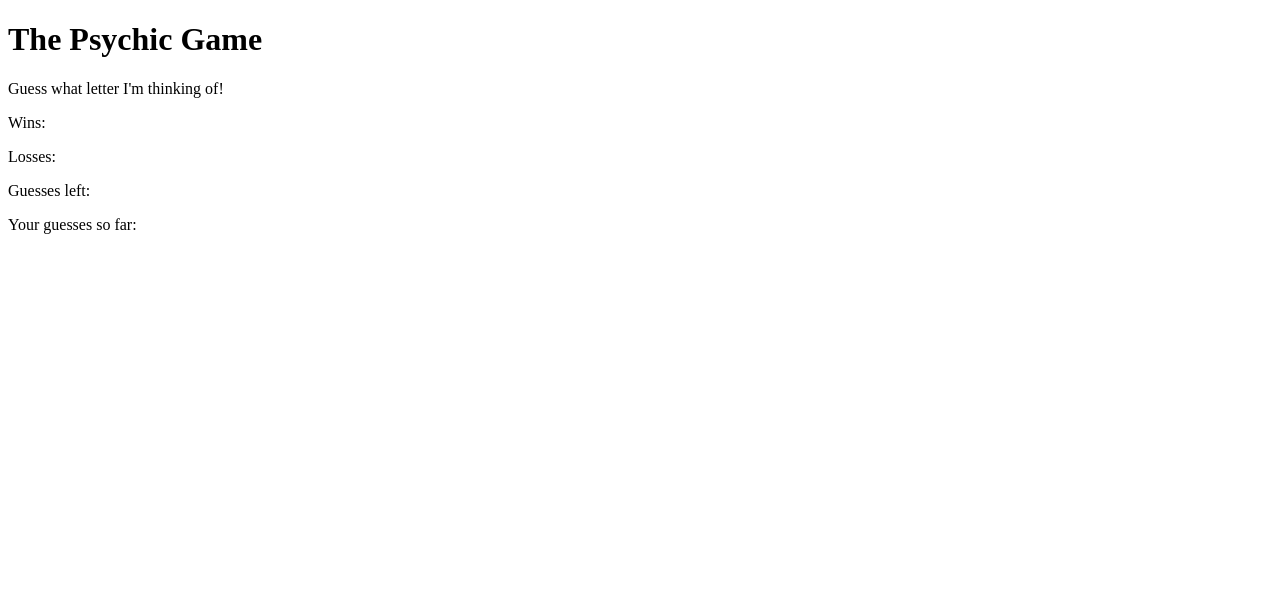
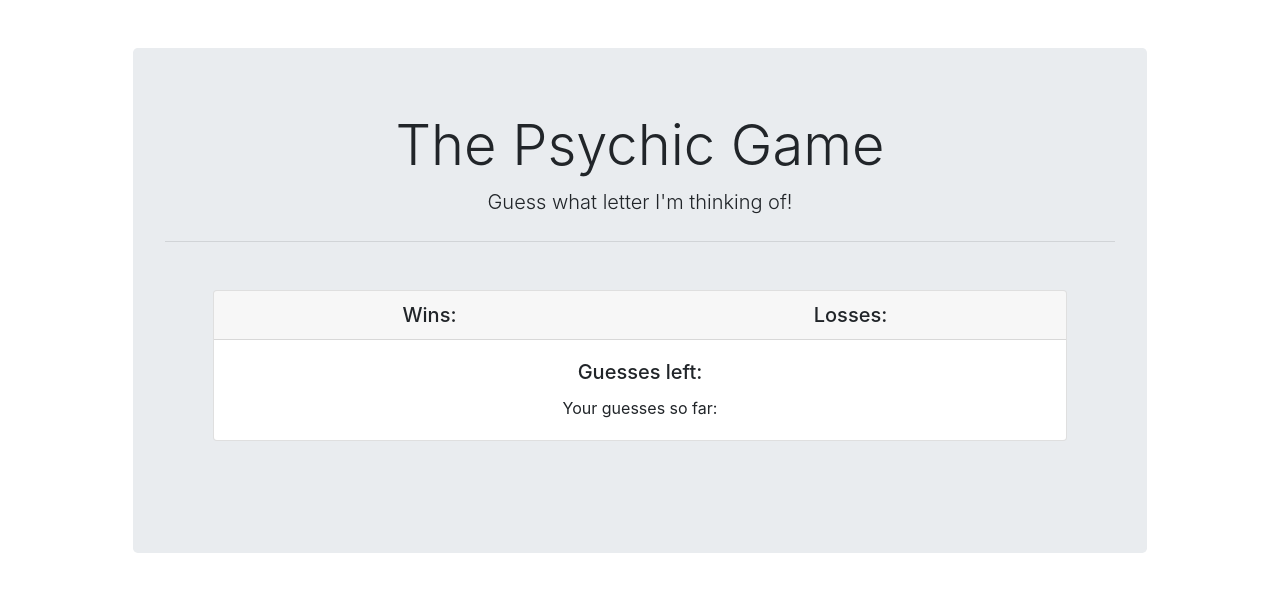
Before and after one commit to JYoung32/psychic-game, a plain HTML site: page index.html in a window 1280 px wide. Drawn offline with nearby package versions, Linux system fonts and the light colour scheme.

Commit message:
added bootstrap styling

```diff
--- a/index.html
+++ b/index.html
@@ -1,20 +1,44 @@
 <!DOCTYPE html>
 <html lang='en'>
+
 <head>
     <meta charset='UTF-8'>
     <meta name='viewport' content='width=device-width, initial-scale=1.0'>
     <meta http-equiv='X-UA-Compatible' content='ie=edge'>
+    <link rel='stylesheet' href='https://stackpath.bootstrapcdn.com/bootstrap/4.4.1/css/bootstrap.min.css' integrity='sha384-Vkoo8x4CGsO3+Hhxv8T/Q5PaXtkKtu6ug5TOeNV6gBiFeWPGFN9MuhOf23Q9Ifjh' crossorigin='anonymous'>
     <title>Psychic Game</title>
 </head>
+
 <body>
-    <div id='game'>
-        <h1>The Psychic Game</h1>
-        <p>Guess what letter I'm thinking of!</p>
-        <p id='wins'>Wins:</p>
-        <p id='losses'>Losses:</p>
-        <p id='guessesLeft'>Guesses left:</p>
-        <p id='guessesSoFar'>Your guesses so far:</p>
+
+    <div class='container'>
+        <div id='game' class='jumbotron m-5'>
+            <h1 class='display-4 text-center'>The Psychic Game</h1>
+            <p class='lead text-center'>Guess what letter I'm thinking of!</p>
+            <hr class="my-4">
+            <div class="card m-5">
+                <h5 id='score' class="card-header">
+                    <div class='row'>
+                    <div id='wins' class='col-md text-center'>
+                        Wins:
+                    </div>
+                    <div id='losses' class='col-md text-center'>
+                        Losses:
+                    </div>
+                    </div>
+                </h5>
+                <div class="card-body text-center">
+                  <h5 id='guessesLeft' class="card-title">Guesses left:</h5>
+                  <p id='guessesSoFar' class="card-text">Your guesses so far:</p>
+                </div>
+            </div>
+        </div>
     </div>
-    <script src='assets/javascript/game.js'></script>
+
+<script src='assets/javascript/game.js'></script>
+<script src='https://code.jquery.com/jquery-3.4.1.slim.min.js' integrity='sha384-J6qa4849blE2+poT4WnyKhv5vZF5SrPo0iEjwBvKU7imGFAV0wwj1yYfoRSJoZ+n' crossorigin='anonymous'></script>
+<script src='https://cdn.jsdelivr.net/npm/popper.js@1.16.0/dist/umd/popper.min.js' integrity='sha384-Q6E9RHvbIyZFJoft+2mJbHaEWldlvI9IOYy5n3zV9zzTtmI3UksdQRVvoxMfooAo' crossorigin='anonymous'></script>
+<script src='https://stackpath.bootstrapcdn.com/bootstrap/4.4.1/js/bootstrap.min.js' integrity='sha384-wfSDF2E50Y2D1uUdj0O3uMBJnjuUD4Ih7YwaYd1iqfktj0Uod8GCExl3Og8ifwB6' crossorigin='anonymous'></script>
+
 </body>
 </html>
```
